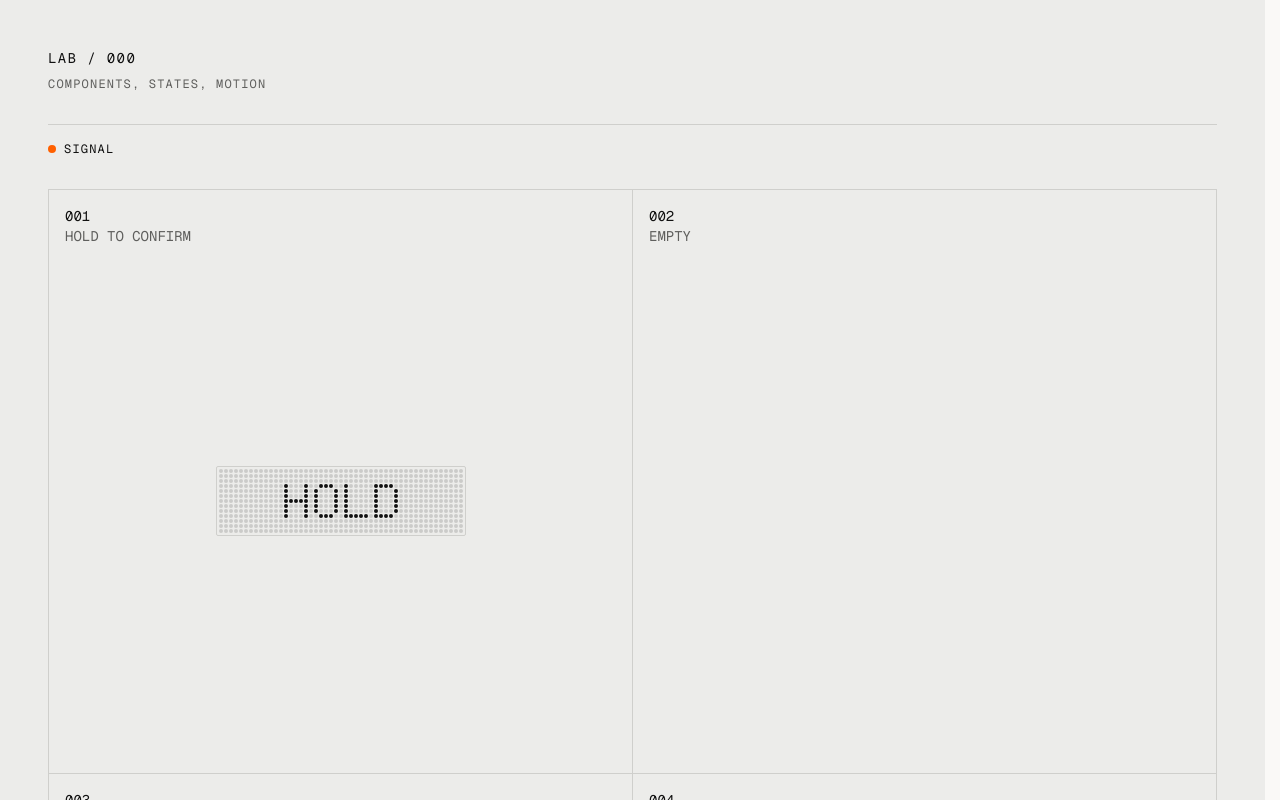
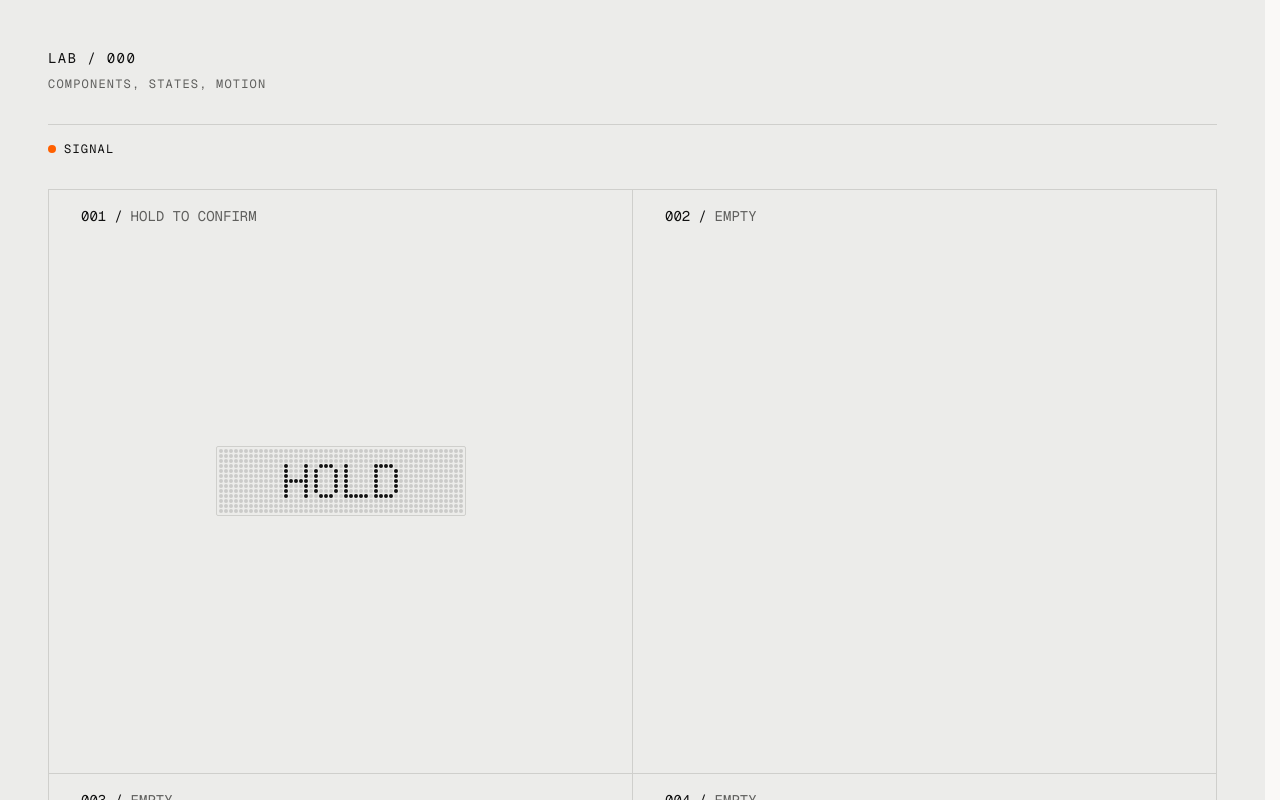
Before and after one commit to cagndz/agundez-me, a Next.js app: page /lab in a window 1280 px wide. Shown: the top 800 px of the page. Built offline with nearby package versions, Linux system fonts and the light colour scheme.

Commit message:
fix(lab): center the demo in its cell so the modal lands on it

```diff
--- a/src/app/(lab)/lab/lab-grid.tsx
+++ b/src/app/(lab)/lab/lab-grid.tsx
@@ -10,7 +10,7 @@ export default function LabGrid({ items }: { items: LabItem[] }) {
 				return (
 					<div
 						key={item.id}
-						className='group relative flex aspect-square flex-col justify-between border-r border-b border-border p-4 font-mono text-sm uppercase transition-colors duration-100 ease-out-strong'
+						className='group relative aspect-square border-r border-b border-border p-4 font-mono text-sm uppercase transition-colors duration-100 ease-out-strong'
 					>
 						<Link
 							href={`/lab?c=${item.slug}`}
@@ -20,14 +20,15 @@ export default function LabGrid({ items }: { items: LabItem[] }) {
 							className='absolute inset-0'
 						/>
 						<span className='flex items-center gap-2'>
-							<span>{item.id}</span>
 							<span
 								className='size-2 rounded-full bg-accent opacity-0 transition-[opacity,translate] duration-150 ease-out-strong group-hover:opacity-100 group-has-[a:focus-visible]:opacity-100 motion-safe:-translate-x-2 motion-safe:group-hover:translate-x-0 motion-safe:group-has-[a:focus-visible]:translate-x-0 group-hover:duration-200 group-has-[a:focus-visible]:duration-200'
 								aria-hidden='true'
 							/>
+							<span>{item.id}</span>
+							<span aria-hidden='true'>/</span>
+							<span className='text-muted'>{item.title}</span>
 						</span>
-						<span className='text-muted'>{item.title}</span>
-						<div className='pointer-events-none relative flex flex-1 items-center justify-center'>
+						<div className='pointer-events-none absolute inset-0 flex items-center justify-center'>
 							<div className='pointer-events-auto'>{Demo && <Demo />}</div>
 						</div>
 					</div>
```
